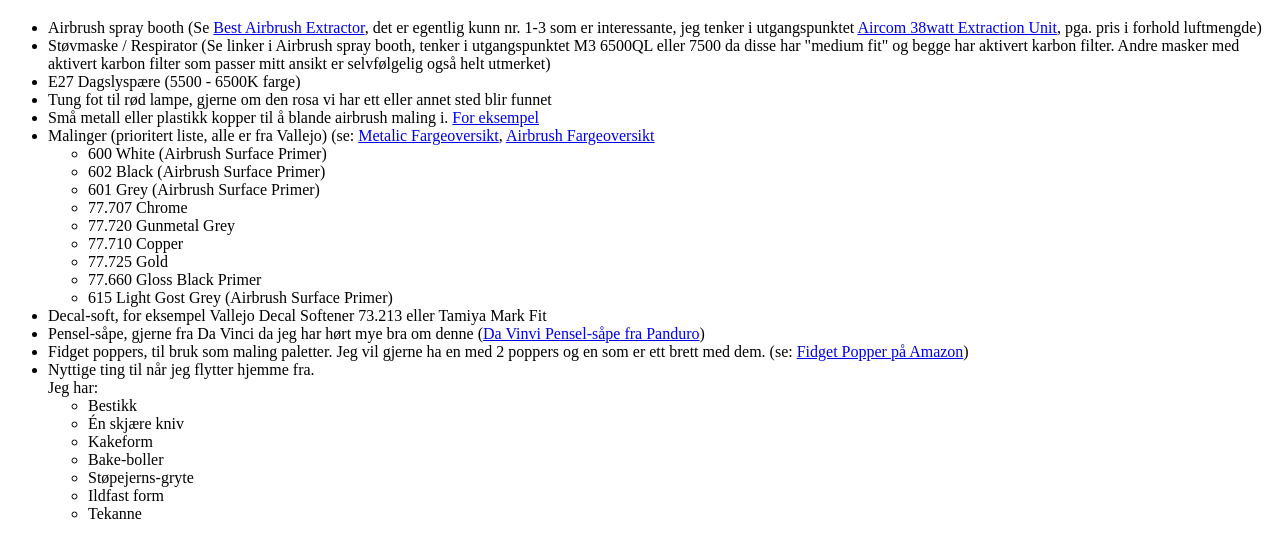
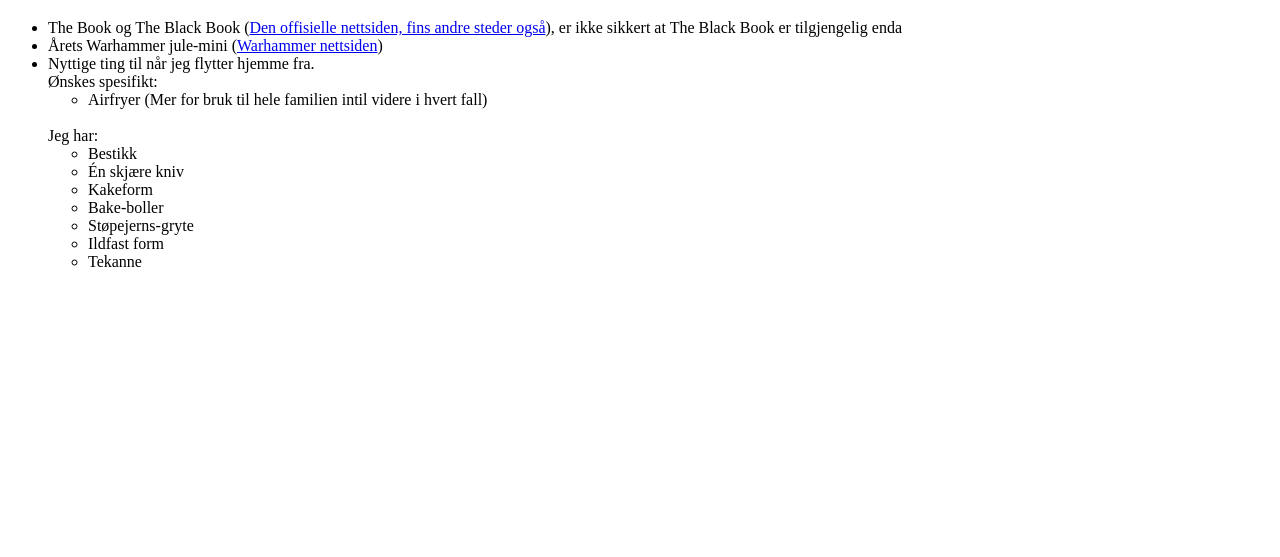
Before and after one commit to seedback/alexander-onskeliste, a plain HTML site: page index.html in a window 1280 px wide. Shown: the part 61-618 px from the top of the page. Drawn offline with Linux system fonts and the light colour scheme.

Commit message:
Christmas 2024
- The Book
- The Black Book
- Warhammer Christmas mini
- Useful stuff
  - Airfryer

```diff
--- a/index.html
+++ b/index.html
@@ -10,45 +10,20 @@
 
   <ul>
     <li>
-      Airbrush spray booth (Se <a href="https://www.fauxhammer.com/top-10/best-airbrush-extractor-spray-booth-for-miniature-painters/">Best Airbrush Extractor</a>, det er egentlig kunn nr. 1-3 som er interessante, jeg tenker i utgangspunktet <a href="https://www.air-craft.net/acatalog/Aircom-38-Watt-Spray-Booth-166205.html#SID=247">Aircom 38watt Extraction Unit</a>, pga. pris i forhold luftmengde)
+      The Book og The Black Book (<a href="https://hungryminds.art/#Rte--template--17581253722350__section_rich_text_DHUzdV">Den offisielle nettsiden, fins andre steder også</a>), er ikke sikkert at The Black Book er tilgjengelig enda
     </li>
     <li>
-      Støvmaske / Respirator (Se linker i Airbrush spray booth, tenker i utgangspunktet M3 6500QL eller 7500 da disse har "medium fit" og begge har aktivert karbon filter. Andre masker med aktivert karbon filter som passer mitt ansikt er selvfølgelig også helt utmerket)
-    </li>
-    <li>
-      E27 Dagslyspære (5500 - 6500K farge)
-    </li>
-    <li>
-      Tung fot til rød lampe, gjerne om den rosa vi har ett eller annet sted blir funnet
-    </li>
-    <li>
-      Små metall eller plastikk kopper til å blande airbrush maling i. <a href="https://www.air-craft.net/acatalog/Mr-Paint-Tray-D-174.html#SID=305">For eksempel</a>
-    </li>
-    <li>
-      Malinger (prioritert liste, alle er fra Vallejo) (se: <a href="https://acrylicosvallejo.com/wp-content/uploads/2021/09/CC069-Metal_Color-Rev04-baja.pdf">Metalic Fargeoversikt</a>, <a href="https://acrylicosvallejo.com/wp-content/uploads/2021/09/CC071-Model_Air-Rev20-baja.pdf">Airbrush Fargeoversikt</a>
-      <ul>
-        <li>600 White (Airbrush Surface Primer)</li>
-        <li>602 Black (Airbrush Surface Primer)</li>
-        <li>601 Grey (Airbrush Surface Primer)</li>
-        <li>77.707 Chrome</li>
-        <li>77.720 Gunmetal Grey</li>
-        <li>77.710 Copper</li>
-        <li>77.725 Gold</li>
-        <li>77.660 Gloss Black Primer</li>
-        <li>615 Light Gost Grey (Airbrush Surface Primer)</li>
-      </ul>
-    </li>
-    <li>
-      Decal-soft, for eksempel Vallejo Decal Softener 73.213 eller Tamiya Mark Fit
-    </li>
-    <li>
-      Pensel-såpe, gjerne fra Da Vinci da jeg har hørt mye bra om denne (<a href="https://panduro.com/nb-no/products/mal-tegn/pensler/rengjoring/kernseife-4033-penselsape-fremstilt-av-vegetabilske-oljer-rengjor-og-bevarer-560295?gclid=Cj0KCQiAgK2qBhCHARIsAGACuzmyoY6_jmbsxAcFY1feTCUrAPyC9xlxPAhFVBWzgJDu3fHa97NWw7oaAu9yEALw_wcB#fo_c=3247&fo_k=73f383a9345ac69ed487ebef5c09442b&fo_s=gplano">Da Vinvi Pensel-såpe fra Panduro</a>)
-    </li>
-    <li>
-      Fidget poppers, til bruk som maling paletter. Jeg vil gjerne ha en med 2 poppers og en som er ett brett med dem. (se: <a href="https://www.amazon.com/Pop-Fidget-Toys-Pack-Sensory/dp/B097G25FWY/ref=sr_1_1_sspa?crid=1FQ324O7I721D&keywords=fidget%2Bpopper&qid=1699294154&sprefix=fisget%2Bpoppe%2Caps%2C169&sr=8-1-spons&sp_csd=d2lkZ2V0TmFtZT1zcF9hdGY&th=1">Fidget Popper på Amazon</a>)
+      Årets Warhammer jule-mini (<a href="https://www.warhammer.com/en-NO/shop/da-red-gobbos-a-bomb-inable-snowman-2024?queryID=2ba8ff9c1815dab448ec2f2f8597534a">Warhammer nettsiden</a>)
     </li>
     <li>
       Nyttige ting til når jeg flytter hjemme fra.
+      <br/>
+      Ønskes spesifikt:
+      <ul>
+        <li>
+          Airfryer (Mer for bruk til hele familien intil videre i hvert fall)
+        </li>
+      </ul>
       <br/>
       Jeg har:
       <ul>
```
